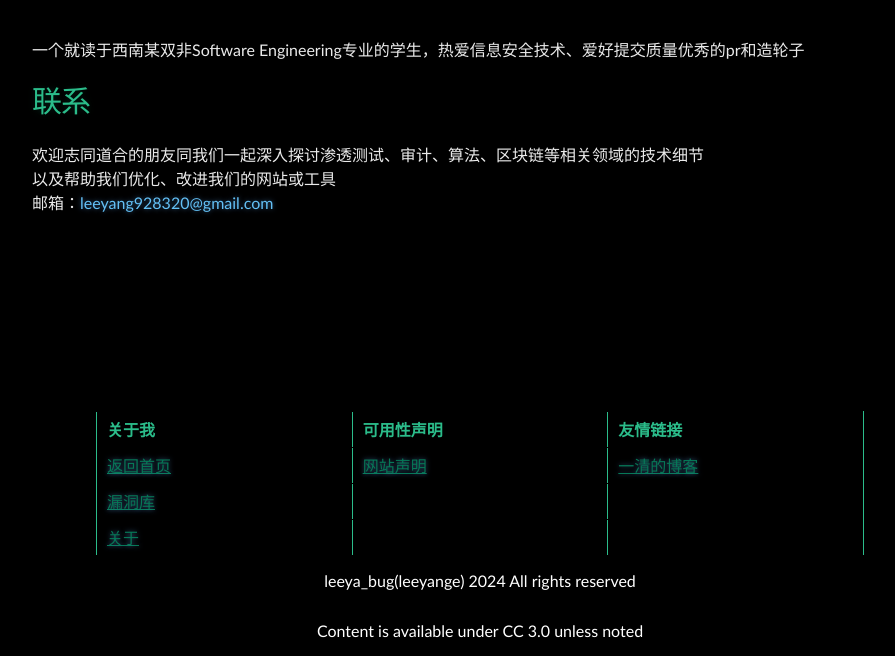
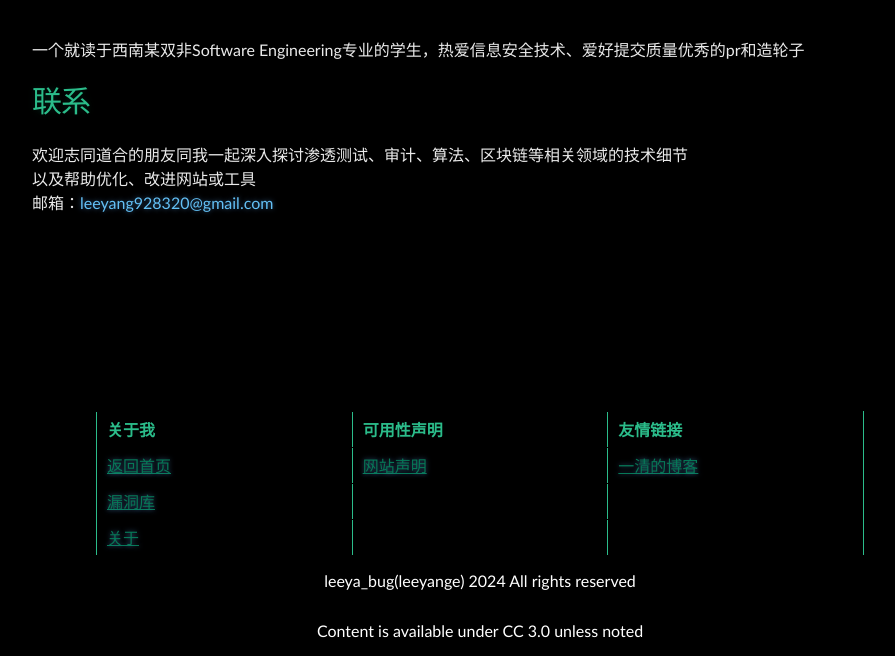
Before and after one commit to Leeyangee/leeyangee.github.io, a Jekyll site: the page built from about.md, in a window 1280 px wide. Shown: the part 439-1095 px from the top of the page, without its empty margins (160-1055 px from the left). Built offline with Jekyll 4.4.1, drawn with Linux system fonts in a browser that asks for light colours.

Commit message:
Update about.md

```diff
--- a/about.md
+++ b/about.md
@@ -7,6 +7,6 @@ title: 关于
 
 # [](#header-1)联系
 
-欢迎志同道合的朋友同我们一起深入探讨渗透测试、审计、算法、区块链等相关领域的技术细节
-以及帮助我们优化、改进我们的网站或工具
+欢迎志同道合的朋友同我一起深入探讨渗透测试、审计、算法、区块链等相关领域的技术细节
+以及帮助优化、改进网站或工具
 邮箱：<a href="mailto:leeyang928320@gmail.com">leeyang928320@gmail.com</a>
```
